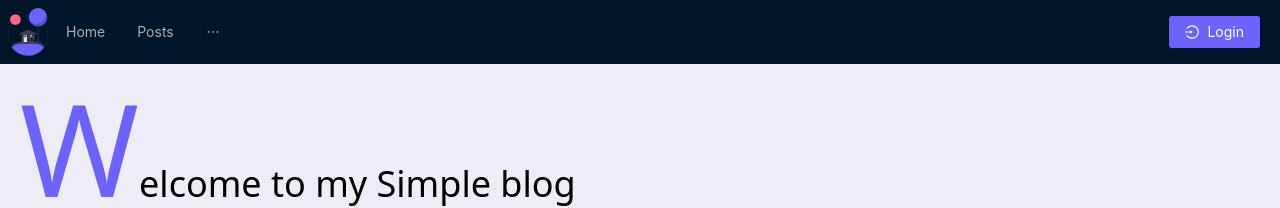
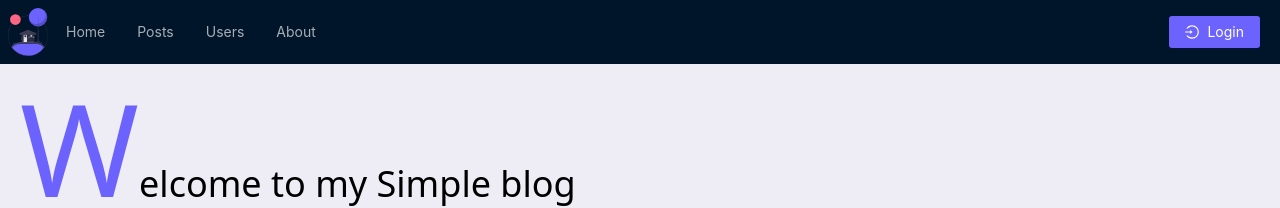
Before and after one commit to sinagss/advanced-blog, a React (Vite) app: page / in a window 1280 px wide. Shown: the top 208 px of the page. Built offline with nearby package versions, Linux system fonts and the light colour scheme; no server answers.

Commit message:
added users path

```diff
--- a/src/components/UI/Navbar.jsx
+++ b/src/components/UI/Navbar.jsx
@@ -18,6 +18,7 @@ const Navbar = () => {
           items={[
             { key: "homeKey", label: <NavLink to="/">Home</NavLink> },
             { key: "posts", label: <NavLink to="posts">Posts</NavLink> },
+            { key: "users", label: <NavLink to="users">Users</NavLink> },
             { key: "about", label: <NavLink to="about">About</NavLink> },
           ]}
         />
```
